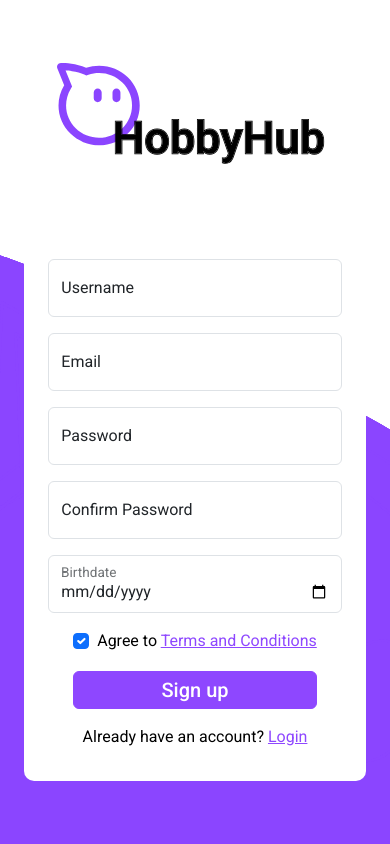
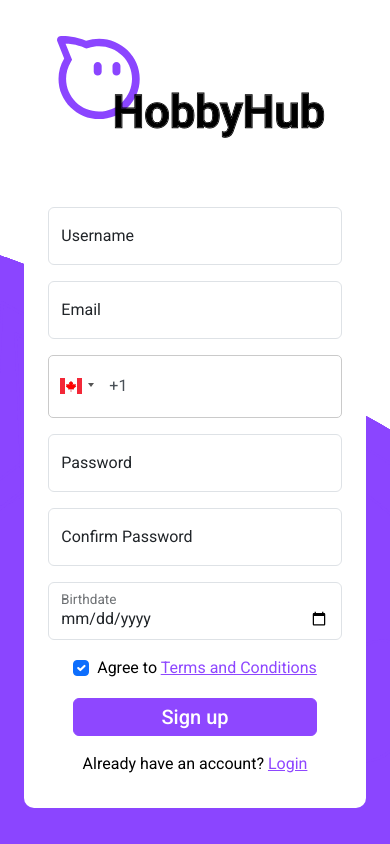
Before and after one commit to michelle-loi/HobbyHub, a React (Vite) app in the folder client/: page /signup in a window 390 px wide. Built offline with nearby package versions, Linux system fonts and the light colour scheme.

Commit message:
feat(phone input): on signup users can now add a phone number

```diff
--- a/client/package.json
+++ b/client/package.json
@@ -13,10 +13,12 @@
     "axios": "^1.6.7",
     "bootstrap": "^5.3.3",
     "formik": "^2.4.5",
+    "libphonenumber-js": "^1.10.59",
     "react": "^18.2.0",
     "react-bootstrap": "^2.10.1",
     "react-dom": "^18.2.0",
     "react-icons": "^5.0.1",
+    "react-phone-input-2": "^2.15.1",
     "react-responsive": "^9.0.2",
     "react-router-dom": "^6.22.3",
     "yup": "^1.4.0"
--- a/client/src/pages/authentication/Authentication.scss
+++ b/client/src/pages/authentication/Authentication.scss
@@ -70,6 +70,15 @@
 
 .auth-btn:disabled {
     opacity: 0.5;
+}
+
+.phone-dropdown {
+    z-index: 9999;
+    .react-tel-input {
+        .form-control {
+            width: 100%;
+        }
+    }
 }
 
 
--- a/client/src/pages/authentication/Signup.jsx
+++ b/client/src/pages/authentication/Signup.jsx
@@ -6,6 +6,10 @@ import {Link, useNavigate} from "react-router-dom";
 import {useFormik} from "formik";
 import {SignupSchema} from "./schemas/SignupSchema.jsx";
 import newRequest from "../../utilities/newRequest.js";
+import PhoneInput from 'react-phone-input-2'
+import 'react-phone-input-2/lib/bootstrap.css';
+import {useState} from "react";
+import {formatNumber, isPossiblePhoneNumber, isValidPhoneNumber, validatePhoneNumberLength} from "libphonenumber-js";
 
 const Signup = () => {
 
@@ -14,6 +18,28 @@ const Signup = () => {
 
     // register user function
     const onSubmit = async (values, actions) => {
+
+        // Pare and format the phone number input, remove the dialcode, so when formatting the dial code can be put
+        // back in
+        let pNumber = formatNumber(
+            {
+                country: phoneNumber.cc.countryCode.toUpperCase(),
+                phone: phoneNumber.number.slice(phoneNumber.cc.dialCode.length)
+            },
+            'INTERNATIONAL'
+        );
+
+        // If the phone number is entered and invalid then throw error
+        // If the phone number is empty it is okay (not required)
+        if(
+            (((isPossiblePhoneNumber(pNumber) &&
+                isValidPhoneNumber(pNumber) &&
+                validatePhoneNumberLength(pNumber) === undefined))) ||
+            (pNumber.length === phoneNumber.cc.dialCode.length + 1)
+        ) {
+            setPhoneError("")
+            console.log(pNumber)
+            console.log("YES")
             try {
                 await newRequest.post("/auth/register", {username: values.username,
                     password: values.password, email: values.email, birthday: values.birthdate,});
@@ -23,7 +49,28 @@ const Signup = () => {
                 console.log(err.response.data);
             }
             actions.resetForm();
+
+        } else{
+            console.log("oh nyo")
+            setPhoneError("Invalid phone number")
         }
+    }
+
+    // Store phone number
+    const [phoneNumber, setPhoneNumber] = useState({
+        number: '',
+        cc: ''
+    });
+
+    // Store phone number
+    const handlePhone = (value, country) => {
+        setPhoneNumber({
+            number: value,
+            cc: country
+        });
+    };
+
+    const [phoneError, setPhoneError] = useState(null);
 
     const {values, errors, touched, isSubmitting,handleBlur, handleChange, handleSubmit} = useFormik({
         initialValues: {
@@ -96,6 +143,19 @@ const Signup = () => {
                                 {errors.email}
                             </Form.Control.Feedback>
                         </FloatingLabel>
+
+                        <Form.Group className="phone-dropdown auth-label mb-3">
+                            <PhoneInput
+                                value={phoneNumber.number}
+                                country={'ca'}
+                                onChange={handlePhone}
+                            />
+                            {phoneError &&
+                                <Form.Text className="text-danger">
+                                    {phoneError}
+                                </Form.Text>
+                            }
+                        </Form.Group>
 
                         <FloatingLabel
                             controlId="floating-password"
```
Also changed, not shown: 2 other files (tests, documents, lock files or other folders). Lines whose indentation alone changed are shown as unchanged.
